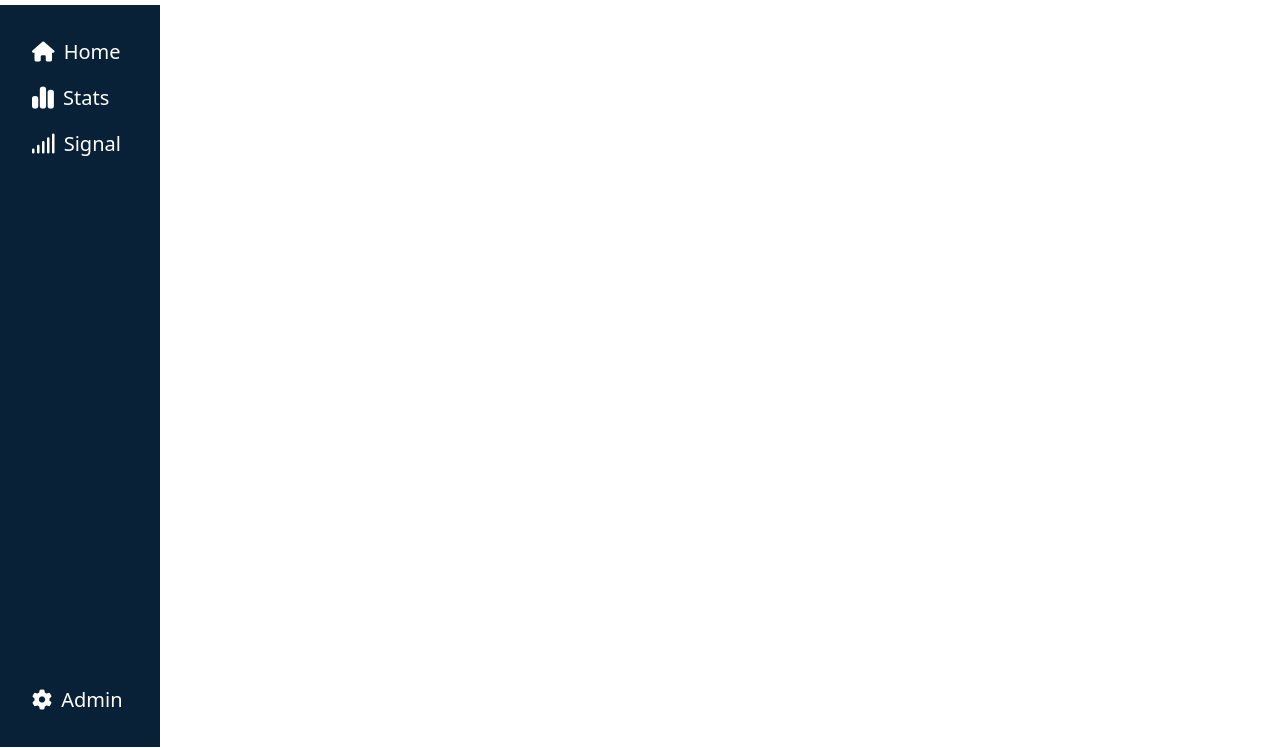
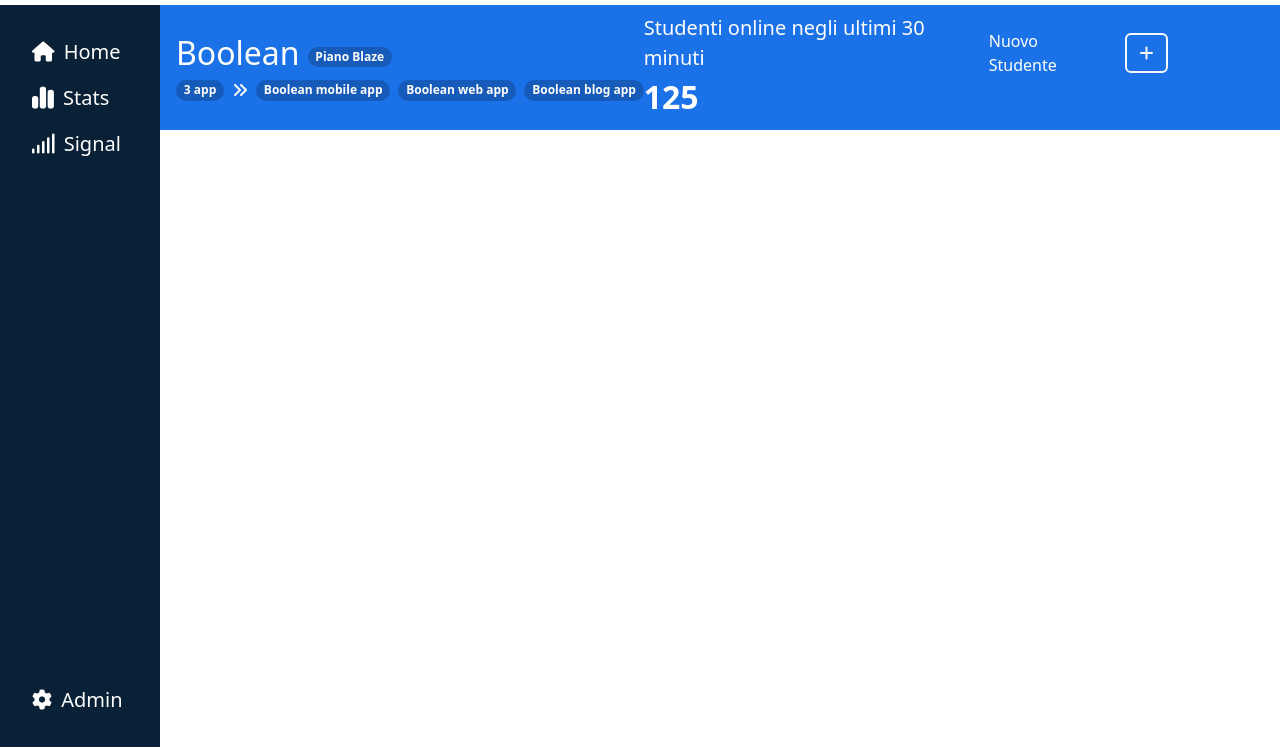
Before and after one commit to riccardo-giuri/html-css-bootstrap-dashboard, a plain HTML site: page index.html in a window 1280 px wide. Shown: the part 52-800 px from the top of the page. Drawn offline with nearby package versions, Linux system fonts and the light colour scheme.

Commit message:
main navbar done

```diff
--- a/css/style.css
+++ b/css/style.css
@@ -9,6 +9,26 @@
 .bg_lightgray {
     background-color: #e5e5e5;
 }
+
+.bg_darkblue {
+    background-color: #165bba;
+}
+
+.bg_blue {
+    background-color: #1b72e8;
+}
+
+.main_navbar {
+    height: 125px;
+}
+
+.plus {
+    display: inline-block;
+    width: 15px;
+    height: 15px;
+}
+
+
 
 .searchbar{
     width: auto;
--- a/index.html
+++ b/index.html
@@ -49,8 +49,9 @@
         </header>
 
         <main>
-            <section>
-                <div class="sidebar px-3 py-4">
+            <div class="container-fluid px-0 d-flex">
+
+                <div class="sidebar px-3 py-4 flex-shrink-0">
                     <ul class="nav flex-column nav-hover">
                         <li class="nav-item">
                             <a href="#" class="nav-link fs-5">
@@ -83,11 +84,37 @@
                         </li>
                     </ul>
                 </div>
-            </section>
 
-            <section class="main-content">
+                <div class="main_navbar d-flex justify-content-between flex-grow-1 align-items-center bg_blue py-4 px-3">
+                    <div class="d-flex flex-column">
+                        <div class="d-flex align-items-center gap-2">
+                            <h2 class="d-inline-block text-white">Boolean</h2>
+                            <span class="badge bg_darkblue rounded-pill">Piano Blaze</span>
+                        </div>
 
-            </section>
+                        <div class="w-100 bg_blue d-flex align-items-center gap-2">
+                            <span class="badge bg_darkblue rounded-pill">3 app</span>
+                            <i class="fa-solid fa-angles-right text-white"></i>
+                            <span class="badge bg_darkblue rounded-pill">Boolean mobile app</span>
+                            <span class="badge bg_darkblue rounded-pill">Boolean web app</span>
+                            <span class="badge bg_darkblue rounded-pill">Boolean blog app</span>
+                        </div>
+                    </div>
+
+                    <div class="d-flex flex-column">
+                        <div class="text-white fs-5">Studenti online negli ultimi 30 minuti</div>
+                        <div class="text-white fw-bold fs-2">125</div>
+                    </div>
+
+                    <div class="d-flex flex-row align-items-center align-self-start gap-3 pe-5 me-5">
+                        <div class="text-white fs-6">Nuovo Studente</div>
+                        <button class="btn btn-outline-light border-2">
+                            <span><i class="fa-solid fa-plus plus"></i></span>
+                        </button>
+                    </div>
+                </div>
+            </div>
+
         </main>
     </body>
 </html>
```
